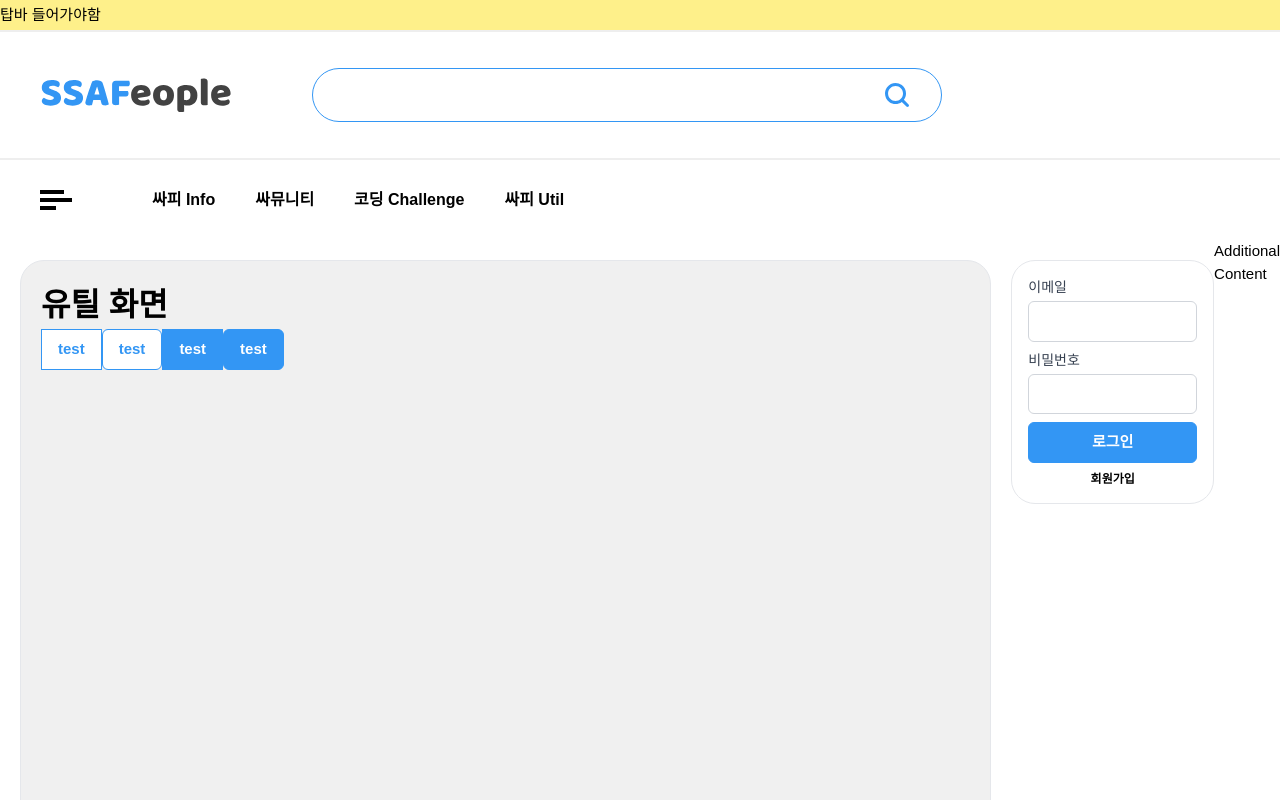
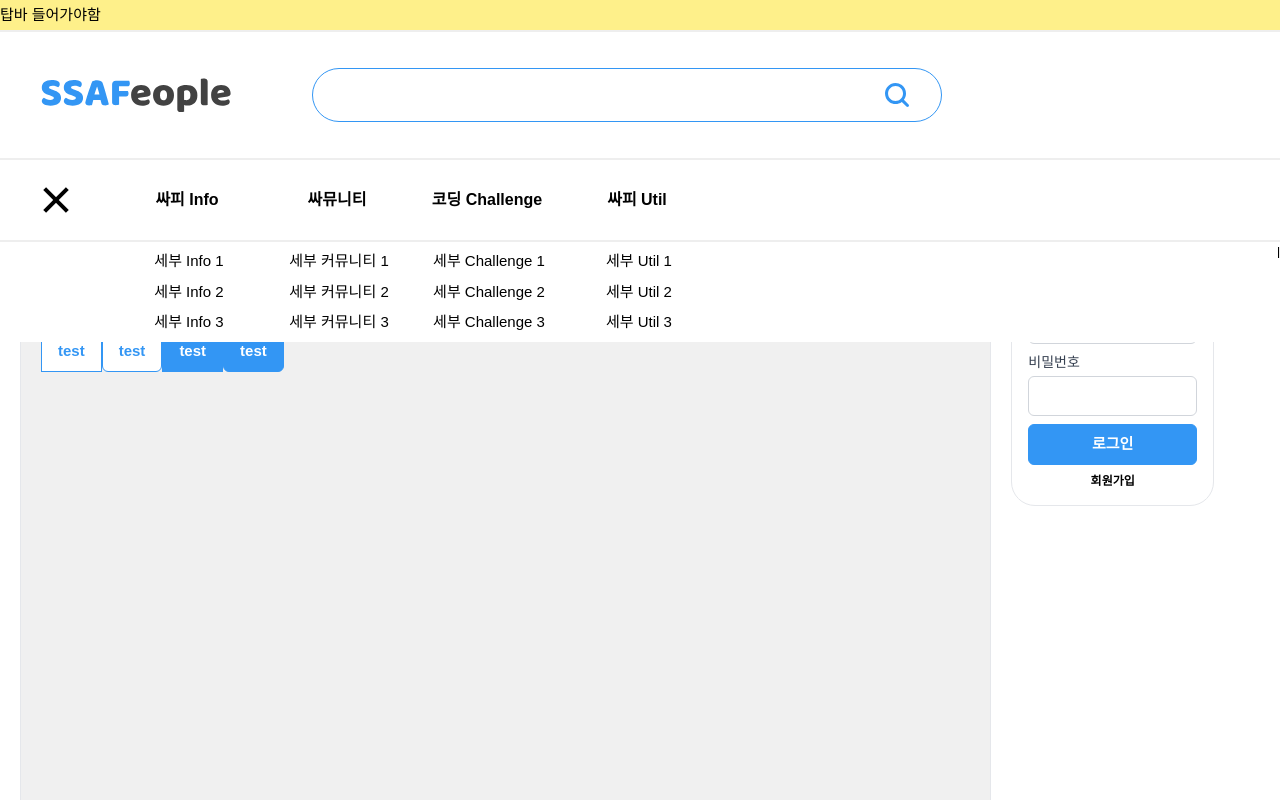
Before and after one commit to project-study-ssafy/SSAFeople-vue, a Vue app: page /util in a window 1280 px wide. Both pictures are taken after a click on the element 56 px from the left and 200 px from the top of the page. Shown: the top 800 px of the page. Built offline with nearby package versions, Linux system fonts and the light colour scheme; a web font is replaced by a local one.

Commit message:
modify design and add animation

```diff
--- a/src/components/MainContainer/MainContent.vue
+++ b/src/components/MainContainer/MainContent.vue
@@ -1,13 +1,32 @@
 <template>
   <div class="flex h-[700px]">
-    <RouterView
-      class="bg-[#f0f0f0] p-5 m-5 flex-none basis-4/5 border-[1px] rounded-3xl"
-    />
+    <RouterView v-slot="{ Component }">
+      <transition name="fade-only" mode="out-in">
+        <component
+          :is="Component"
+          class="bg-[#f0f0f0] p-5 m-5 flex-none basis-4/5 border-[1px] rounded-3xl"
+        />
+      </transition>
+    </RouterView>
     <SideContent class="basis-1/5 my-5" />
   </div>
 </template>
+
 <script setup>
 import { RouterView } from "vue-router";
 import { SideContent } from "@/components";
 </script>
-<style scoped></style>
+
+<style scoped>
+/* Fade 애니메이션 */
+.fade-only-enter-active,
+.fade-only-leave-active {
+  transition: opacity 0.2s ease; /* 애니메이션 시간 조절 */
+}
+.fade-only-enter {
+  opacity: 0; /* 처음에 투명하게 시작 */
+}
+.fade-only-leave-to {
+  opacity: 0; /* 사라질 때도 투명하게 */
+}
+</style>
--- a/src/components/MainNavigation.vue
+++ b/src/components/MainNavigation.vue
@@ -1,33 +1,146 @@
 <template>
-  <div class="grid grid-cols-[1fr_minmax(1148px,_1280px)_1fr] boxShadow-3xl">
+  <div
+    class="grid grid-cols-[1fr_minmax(1148px,_1280px)_1fr] border-[#EEEEEE] border-b-2"
+  >
     <div class="col-span-1"></div>
-    <nav
-      class="col-span-1 w-full h-20 text-black flex space-x-20 items-center px-10"
+    <nav class="col-span-1 w-full text-black flex flex-col relative">
+      <div class="flex items-center h-20 relative">
+        <div
+          class="hamburger flex flex-col cursor-pointer px-10 py-10 absolute"
+          @click="toggleMenu"
         >
-      <div class="hamburger flex flex-col cursor-pointer">
-        <div class="bg-black mb-1 h-1 w-6"></div>
-        <div class="bg-black mb-1 h-1 w-8"></div>
-        <div class="bg-black h-1 w-4"></div>
+          <div
+            class="bg-black mb-1 h-1 w-8 transition-all duration-300 ease-in-out"
+            :class="{ 'transform rotate-45 translate-y-2': isMenuOpen }"
+          ></div>
+          <div
+            class="bg-black mb-1 h-1 w-8 transition-all duration-300 ease-in-out"
+            :class="{ 'opacity-0': isMenuOpen }"
+          ></div>
+          <div
+            class="bg-black h-1 w-8 transition-all duration-300 ease-in-out"
+            :class="{ 'transform -rotate-45 -translate-y-2': isMenuOpen }"
+          ></div>
         </div>
-      <div class="flex space-x-10 text-base">
-        <RouterLink to="/info" class="navbar-item rounded font-bold"
+        <div class="w-[600px] grid grid-cols-4 text-center text-base ml-28">
+          <RouterLink to="/info" class="navbar-item rounded font-bold px-2"
             >싸피 Info</RouterLink
           >
-        <RouterLink to="/board" class="navbar-item rounded font-bold"
+          <RouterLink to="/board" class="navbar-item rounded font-bold px-2"
             >싸뮤니티</RouterLink
           >
-        <RouterLink to="/challenge" class="navbar-item rounded font-bold"
+          <RouterLink to="/challenge" class="navbar-item rounded font-bold px-2"
             >코딩 Challenge</RouterLink
           >
-        <RouterLink to="/util" class="navbar-item rounded font-bold"
+          <RouterLink to="/util" class="navbar-item rounded font-bold px-2"
             >싸피 Util</RouterLink
           >
+        </div>
+      </div>
+
+      <!-- 햄버거 메뉴가 열렸을 때 세부 항목 -->
+      <div
+        :class="{
+          'opacity-0 translate-y-[-20px] invisible': !isMenuOpen,
+          'opacity-100 translate-y-0 visible': isMenuOpen,
+        }"
+        class="absolute left-0 right-0 bg-white m-0.5 top-full transition-all duration-[500ms] ease-in-out"
+      >
+        <div
+          class="ml-28 grid grid-cols-4 text-center w-[600px] justify-between my-2"
+        >
+          <div class="flex flex-col space-y-2 justify-center items-center">
+            <RouterLink
+              to="/info/detail1"
+              class="navbar-item rounded hover:bg-gray-200"
+              >세부 Info 1</RouterLink
+            >
+            <RouterLink
+              to="/info/detail2"
+              class="navbar-item rounded hover:bg-gray-200"
+              >세부 Info 2</RouterLink
+            >
+            <RouterLink
+              to="/info/detail3"
+              class="navbar-item rounded hover:bg-gray-200"
+              >세부 Info 3</RouterLink
+            >
+          </div>
+          <div class="flex flex-col space-y-2 justify-center items-center">
+            <RouterLink
+              to="/board/detail1"
+              class="navbar-item rounded hover:bg-gray-200"
+              >세부 커뮤니티 1</RouterLink
+            >
+            <RouterLink
+              to="/board/detail2"
+              class="navbar-item rounded hover:bg-gray-200"
+              >세부 커뮤니티 2</RouterLink
+            >
+            <RouterLink
+              to="/board/detail3"
+              class="navbar-item rounded hover:bg-gray-200"
+              >세부 커뮤니티 3</RouterLink
+            >
+          </div>
+          <div class="flex flex-col space-y-2 justify-center items-center">
+            <RouterLink
+              to="/challenge/detail1"
+              class="navbar-item rounded hover:bg-gray-200"
+              >세부 Challenge 1</RouterLink
+            >
+            <RouterLink
+              to="/challenge/detail2"
+              class="navbar-item rounded hover:bg-gray-200"
+              >세부 Challenge 2</RouterLink
+            >
+            <RouterLink
+              to="/challenge/detail3"
+              class="navbar-item rounded hover:bg-gray-200"
+              >세부 Challenge 3</RouterLink
+            >
+          </div>
+          <div class="flex flex-col space-y-2 justify-center items-center">
+            <RouterLink
+              to="/util/detail1"
+              class="navbar-item rounded hover:bg-gray-200"
+              >세부 Util 1</RouterLink
+            >
+            <RouterLink
+              to="/util/detail2"
+              class="navbar-item rounded hover:bg-gray-200"
+              >세부 Util 2</RouterLink
+            >
+            <RouterLink
+              to="/util/detail3"
+              class="navbar-item rounded hover:bg-gray-200"
+              >세부 Util 3</RouterLink
+            >
+          </div>
+        </div>
       </div>
     </nav>
     <div class="col-span-1"></div>
   </div>
 </template>
 
-<script></script>
+<script>
+import { ref } from "vue";
+
+export default {
+  setup() {
+    const isMenuOpen = ref(false); // 메뉴 상태를 관리
+
+    const toggleMenu = () => {
+      isMenuOpen.value = !isMenuOpen.value; // 메뉴 상태 토글
+    };
+
+    return {
+      isMenuOpen,
+      toggleMenu,
+    };
+  },
+};
+</script>
 
 <style scoped></style>
--- a/src/views/SignupView.vue
+++ b/src/views/SignupView.vue
@@ -2,7 +2,7 @@
   <div class="grid grid-cols-[1fr_minmax(1148px,_1280px)_1fr] bg-white">
     <div class="col-span-1"></div>
     <div
-      class="col-span-1 flex flex-col items-center justify-center min-h-[700px] bg-gray-400"
+      class="col-span-1 flex flex-col items-center justify-center min-h-[700px] p-5 m-5 rounded-3xl bg-gray-400"
     >
       <form
         @submit.prevent="register"
```
Lines whose indentation alone changed are shown as unchanged.
